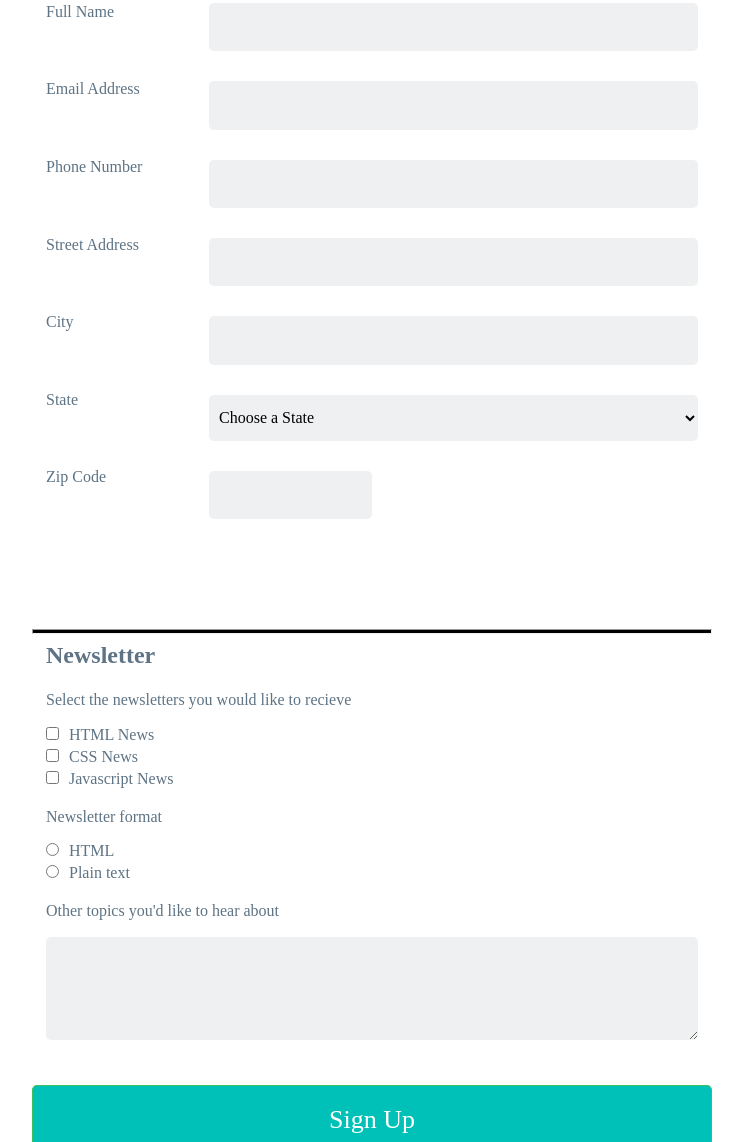
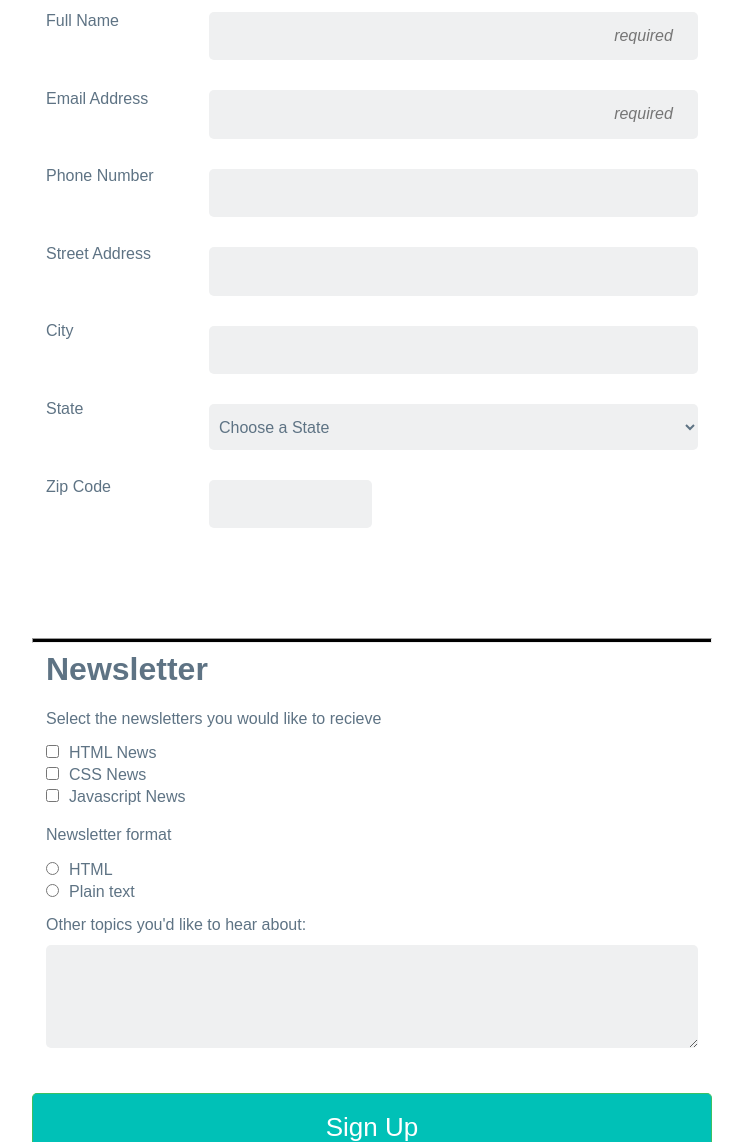
Before and after one commit to KaiT90s/Treehouse_Project_three, a plain HTML site: page index.html in a window 1280 px wide. Shown: the part 288-1430 px from the top of the page, without its empty margins (268-1011 px from the left). Drawn offline with Linux system fonts and the light colour scheme; a web font is replaced by a local one.

Commit message:
fixed placeholder, fields, and labels

```diff
--- a/css/styles.css
+++ b/css/styles.css
@@ -7,7 +7,7 @@
 }
 
 body {
-  font-family: "Times New Roman", sans-serif;
+  font-family: 'Amiko', sans-serif;
   color: #5e7384;
 }
 
@@ -37,12 +37,13 @@ h1 {
 }
 
 legend {
-  font-size: 1.5em;
+  font-size: 2em;
   font-weight: bold;
 }
 
 input[type="text"],
 input[type="email"],
+input[type="tel"],
 textarea,
 select {
   	background: rgba(255,255,255,0.1);
@@ -87,9 +88,24 @@ fieldset {
   	border: none;
 }
 
-input:focus {
+select {
+  color: #5e7384;
+}
+
+
+/* Pseudo Classes  **********/
+
+input:focus,
+textarea:focus,
+select:focus {
   border: 3px solid #5e7384;
 }
+
+::placeholder {
+  padding-left: 75%;
+  font-style: italic;
+}
+
 
 /* Class Selectors  **********/
 
@@ -125,6 +141,9 @@ input:focus {
 	max-width: 50%;
 }
 
+.textarea_label {
+  line-height: 2.5;
+}
 
 /***** Media Query   ***********/
 
@@ -159,6 +178,12 @@ input:focus {
     margin-bottom: 70px;
   }
 
+
+
+  ::placeholder {
+    padding-left: 85%;
+  }
+
   input[id="zip"] {
     width: 25%;
     float: left;
--- a/index.html
+++ b/index.html
@@ -4,6 +4,7 @@
 		<meta name="viewport" content="width=device-width, initial-scale=1.0">
 		<meta charset="UTF-8">
 		<title>An Online Registration Form</title>
+		<link href="https://fonts.googleapis.com/css?family=Amiko" rel="stylesheet">
 		<link rel="stylesheet" type="text/css" href="css/normalize.css">
 		<link rel="stylesheet" type="text/css" href="css/styles.css">
 	</head>
@@ -19,25 +20,27 @@
 			 <form action="index.html" method="post">
 			 	<div class="wrapper2 clearfix">
 					<fieldset class="user_info clearfix">
+
 						<legend class="first_legend">Contact Information</legend>
+
 						<label for="name">Full Name</label>
-			            <input type="text" id="name" name="user_name">
+			            <input type="text" id="name" name="user_name" placeholder="required">
 
 			            <label for="email">Email Address</label>
-			            <input type="email" id="email" name="user_email">
+			            <input type="email" id="email" name="user_email" placeholder="required">
 
 			            <label for="phone">Phone Number</label>
-			            <input type="text" id="phone" name="phone_number">
+			            <input type="tel" id="phone" name="user_phonenumber">
 
 			            <label for="address">Street Address</label>
-			            <input type="text" id="address" name="street_address">
+			            <input type="text" id="address" name="user_streetaddress">
 
 			            <label for="city">City</label>
-			            <input type="text" id="city" name="city_address">
+			            <input type="text" id="city" name="user_city">
 
 			            <label for="state">State</label>
-				          <select id="state" name="state_address">
-				             <option value="" selected="selected">Choose a State</option>
+				          <select id="state" name="user_state">
+				              <option value="" selected="selected">Choose a State</option>
 							  <option value="AL">Alabama</option>
 							  <option value="AK">Alaska</option>
 							  <option value="AZ">Arizona</option>
@@ -109,14 +112,16 @@
 	          		<p>Newsletter format</p>
 	          		<input type="radio" id="html" value="html" name="user_format"><label for="html" class="light">HTML</label>
 	          		<br />
-	          		<input type="radio" id="plain_text" value="plain_text" name="user_format"><label for="plain_text" class="light">Plain text</label>
+	          		<input type="radio" id="plain_text" value="plain_text" name="user_format"><label for="plain_text" class="light">Plain text</label><br />
 
 
-	          		<P>Other topics you'd like to hear about</P>
-	          		<textarea rows="4" cols="50"></textarea>
+	          		<label class="textarea_label" for="textarea">Other topics you'd like to hear about:</label>
+	          		<textarea id="textarea" rows="4" cols="50"></textarea>
 				</fieldset>
 
-				<button type="submit">Sign Up</button>
+				<button name="submit" type="submit" value="submit-true">Sign Up</button>
+
+
 
 				<footer class="main-footer">
 					<em>Copyright The Code Review</em>
```
